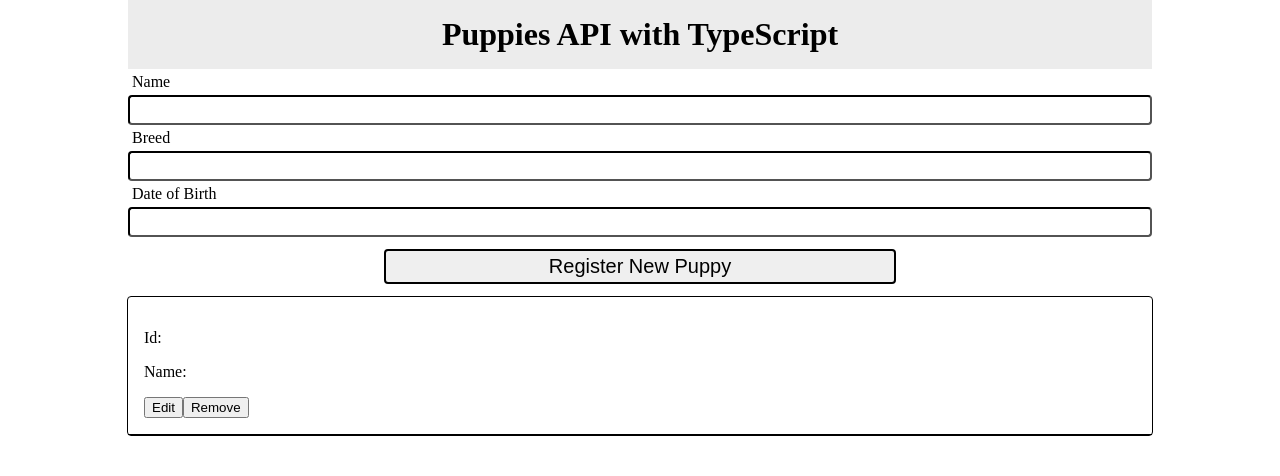
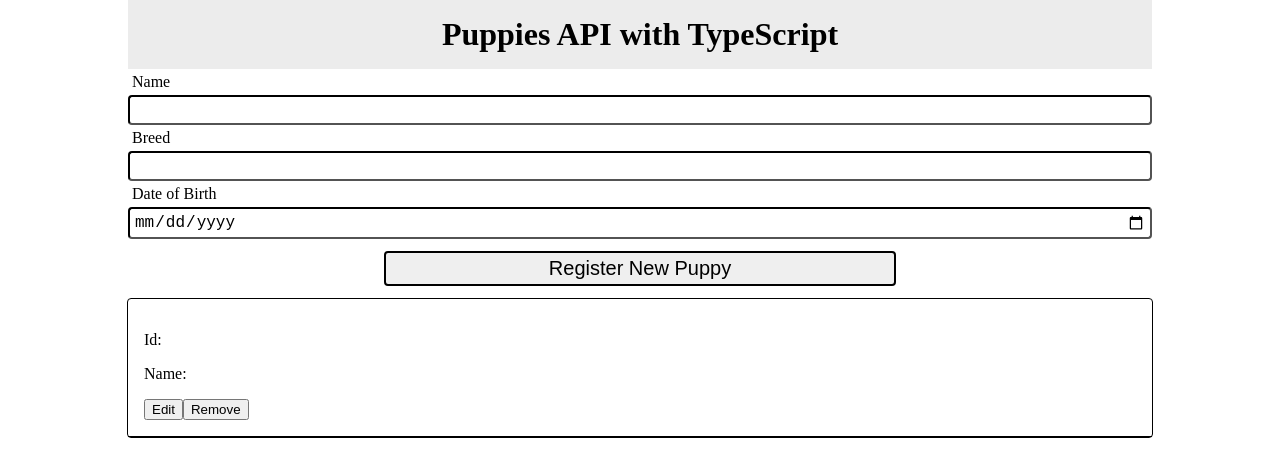
Before and after one commit to PawelObrzut/TypeScript-inReact-2, a React (Create React App) app: page / in a window 1280 px wide. Shown: the top 476 px of the page. Built offline with nearby package versions, Linux system fonts and the light colour scheme; no server answers.

Commit message:
changes birthDate type to Date

```diff
--- a/src/Components/Edit/Edit.tsx
+++ b/src/Components/Edit/Edit.tsx
@@ -38,7 +38,8 @@ const Edit = ({active, setActiveForm, editPuppy, setEditPuppy, updatePuppy} : Ed
         <label className="editFormLabel">Breed</label>
         <input className="editFormInput" type="text" value={editPuppy.breed} name="breed" onChange={handleChange} />
         <label className="editFormLabel">Date of Birth</label>
-        <input className="editFormInput" type="text" value={editPuppy.birthDate} name="birthDate" onChange={handleChange} />
+        <input className="editFormInput" type="date" value={editPuppy.birthDate.toString().split("/").reverse().join("-")} name="birthDate" onChange={handleChange} />
+
 
         <button className="editPuppyFormBtn" type="button" onClick={handleCancel}>Cancel</button>
         <button className="editPuppyFormBtn" type="submit" onClick={handleUpdate}>Update</button>
--- a/src/Components/Form/Form.tsx
+++ b/src/Components/Form/Form.tsx
@@ -9,14 +9,14 @@ const Form = ({ addNewPuppy }: FromProps) => {
 
   const inputName = useRef<HTMLInputElement>(null)
   const inputBreed = useRef<HTMLInputElement>(null)
-  const inputBirthDate = useRef<HTMLInputElement>(null)
+  const inputBirthDate = useRef<HTMLInputElement | null>(null)
   const inputForm = document.querySelector<HTMLFormElement>('.inputForm');
 
   const handleSubmit = (event: MouseEvent<HTMLInputElement>) => {
     event.preventDefault();
     const name = inputName.current?.value;
     const breed =  inputBreed.current?.value
-    const birthDate = inputBirthDate.current?.value
+    const birthDate = inputBirthDate?.current?.value.toString()
     addNewPuppy(name, breed, birthDate);
     inputForm?.reset();
   }
@@ -28,7 +28,7 @@ const Form = ({ addNewPuppy }: FromProps) => {
       <label className="labelForm" htmlFor="breed">Breed</label>
       <input className="inputFormText" type="text" id="breed" ref={inputBreed}/>
       <label className="labelForm" htmlFor="dateOfBirth">Date of Birth</label>
-      <input className="inputFormText" type="text" id="dateOfBirth" ref={inputBirthDate}/>
+      <input className="inputFormText" type="date" id="dateOfBirth" ref={inputBirthDate} />
       <input className="inputFormSubmit" type="submit" value="Register New Puppy" onClick={handleSubmit} />
     </form>
   )
--- a/src/Components/Main/MainContainer.tsx
+++ b/src/Components/Main/MainContainer.tsx
@@ -16,7 +16,7 @@ const MainContainer = ({ puppies, deletePuppy, updatePuppy }: MainContainerProps
     id: "",
     name: "",
     breed: "",
-    birthDate: "",
+    birthDate: new Date(),
   })
 
   return (
--- a/src/types.ts
+++ b/src/types.ts
@@ -2,5 +2,5 @@ export interface PuppieData {
   id: string,
   name: string,
   breed: string,
-  birthDate: string,
+  birthDate: Date,
 }
```
